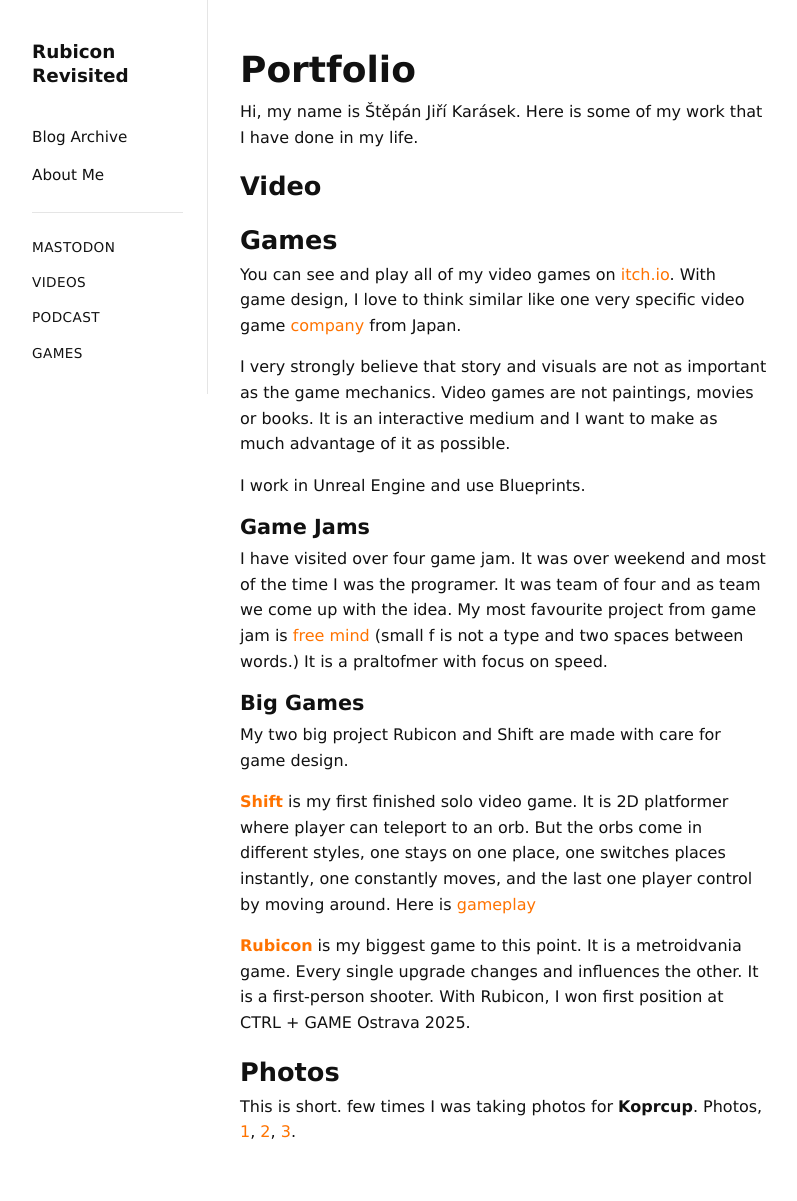
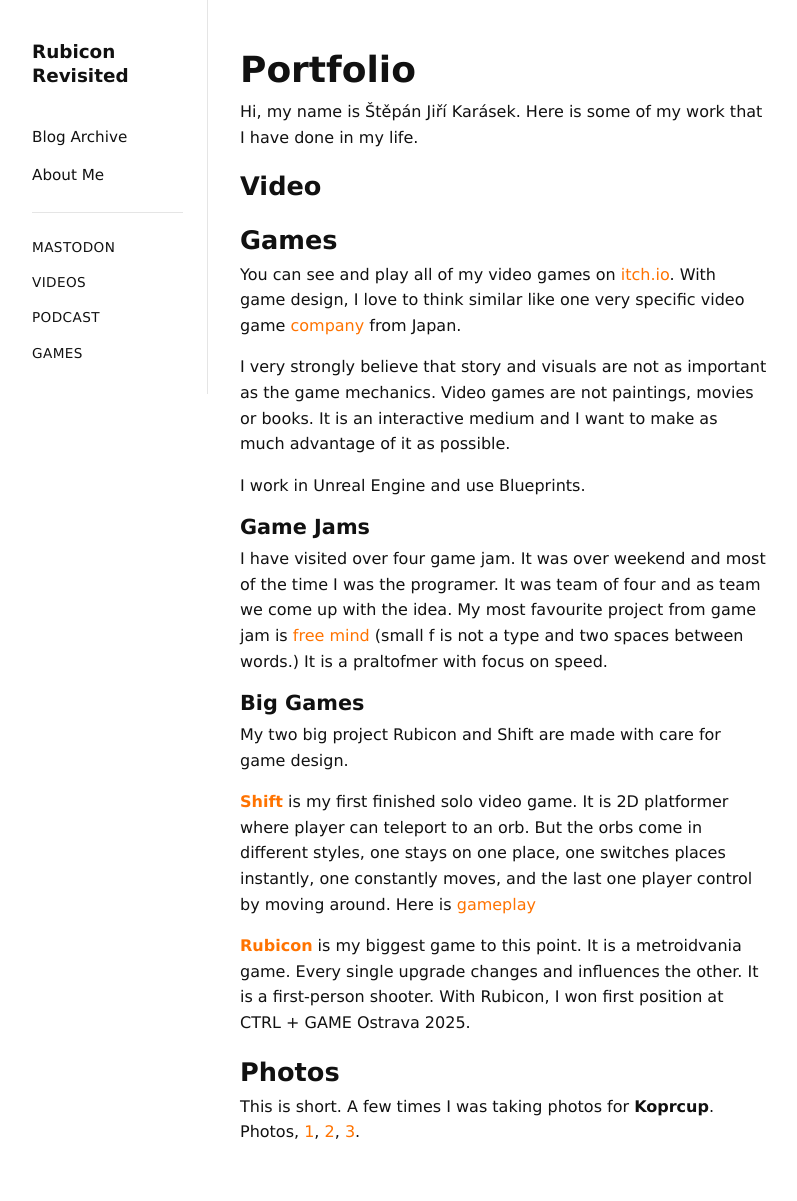
Before and after one commit to StepanJiri/stepankarasek.github.io, a Jekyll site: the page built from portfolio.md, in a window 1280 px wide. Shown: the whole page, without its empty margins (152-949 px from the left). Built offline with Jekyll 4.4.1, drawn with Linux system fonts in a browser that asks for light colours.

```diff
--- a/portfolio.md
+++ b/portfolio.md
@@ -28,4 +28,4 @@ My two big project Rubicon and Shift are made with care for game design.
 [**Rubicon**](https://jirka-karasek.itch.io/rubicon) is my biggest game to this point. It is a metroidvania game. Every single upgrade changes and influences the other. It is a first-person shooter. With Rubicon, I won first position at CTRL + GAME Ostrava 2025.
 
 ## Photos
-This is short. few times I was taking photos for **Koprcup**. Photos, [1](https://www.instagram.com/p/DKKWtChMmYL/?img_index=1), [2](https://www.instagram.com/p/DIbgQqziCew/), [3](https://www.instagram.com/p/DIs5AijMGUr/?img_index=1).
+This is short. A few times I was taking photos for **Koprcup**. Photos, [1](https://www.instagram.com/p/DKKWtChMmYL/?img_index=1), [2](https://www.instagram.com/p/DIbgQqziCew/), [3](https://www.instagram.com/p/DIs5AijMGUr/?img_index=1).
```
